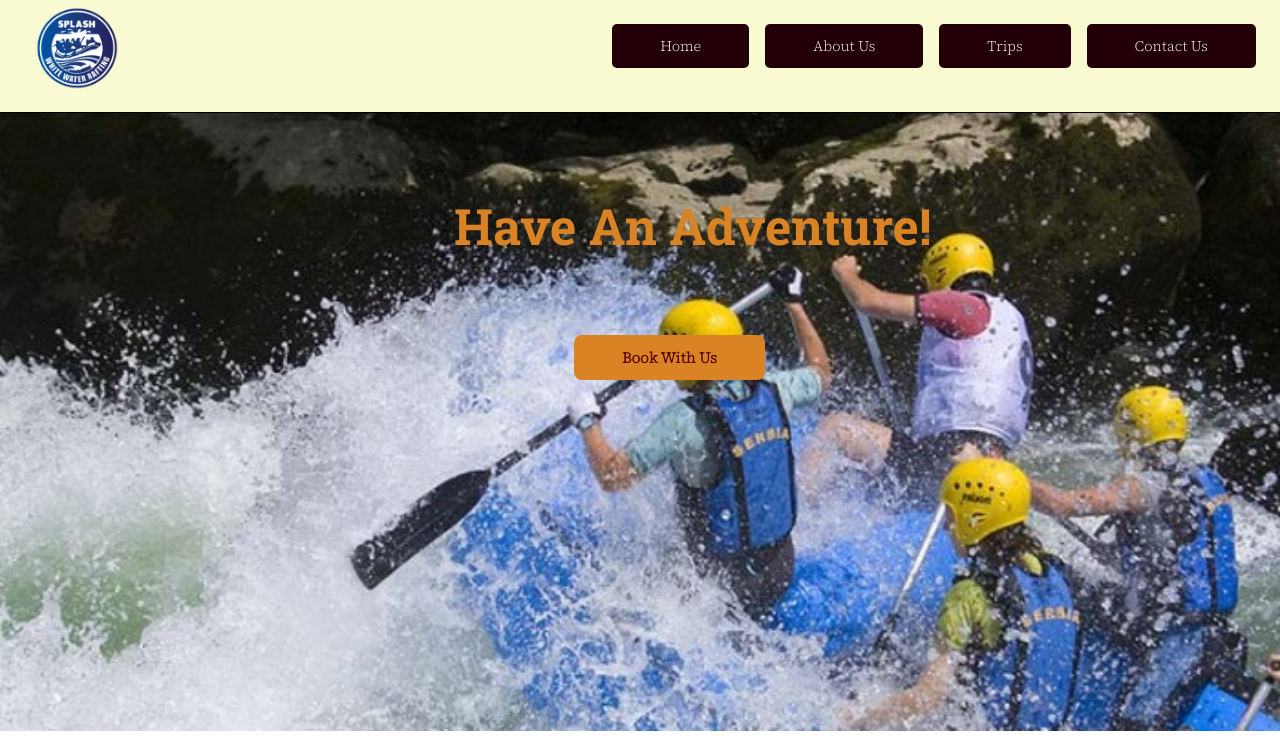
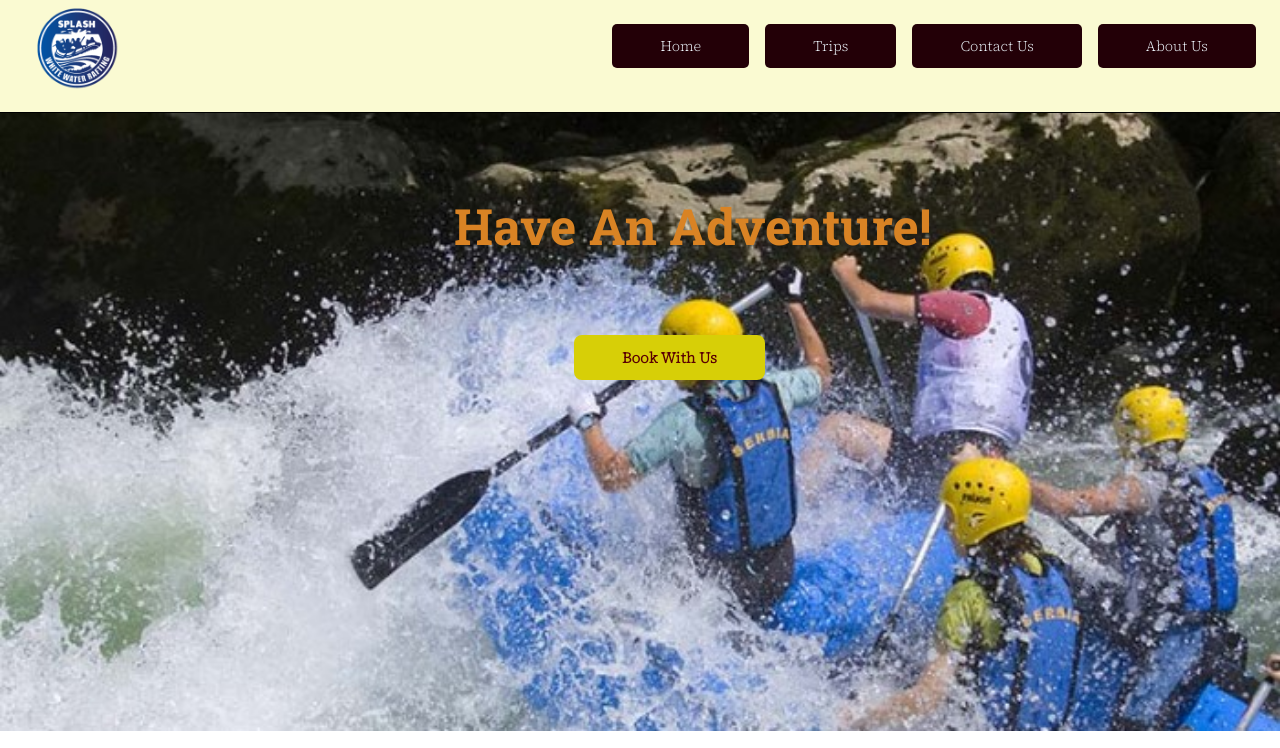
Before and after one commit to DAV-EG/wdd130, a plain HTML site: page wwr/index.html in a window 1280 px wide. Shown: the top 748 px of the page. Drawn offline with Linux system fonts and the light colour scheme.

Commit message:
updated wwr

```diff
--- a/wwr/index.html
+++ b/wwr/index.html
@@ -23,9 +23,9 @@
             <nav>
                 <ul class="navigation">
                     <li><a href="index.html">Home</a></li>
-                    <li><a href="about.html">About Us</a></li>
                     <li><a href="trips.html">Trips</a></li>
                     <li><a href="contact.html">Contact Us</a></li>
+                    <li><a href="about.html">About Us</a></li>
                 </ul>
             </nav>
         </header>
--- a/wwr/styles/rafting.css
+++ b/wwr/styles/rafting.css
@@ -581,7 +581,7 @@ section.one h1 {
 }
 
 section.one p {
-    background-color: var(--accent1-color);
+    background-color: var(--secondary-color);
     font-family: var(--body-font);
     font-size: 15px;
     font-weight: 900;
```
Also changed, not shown: wwr/about.html (+1 -1 lines), wwr/contact.html (+1 -1 lines), wwr/trips.html (+1 -1 lines).
